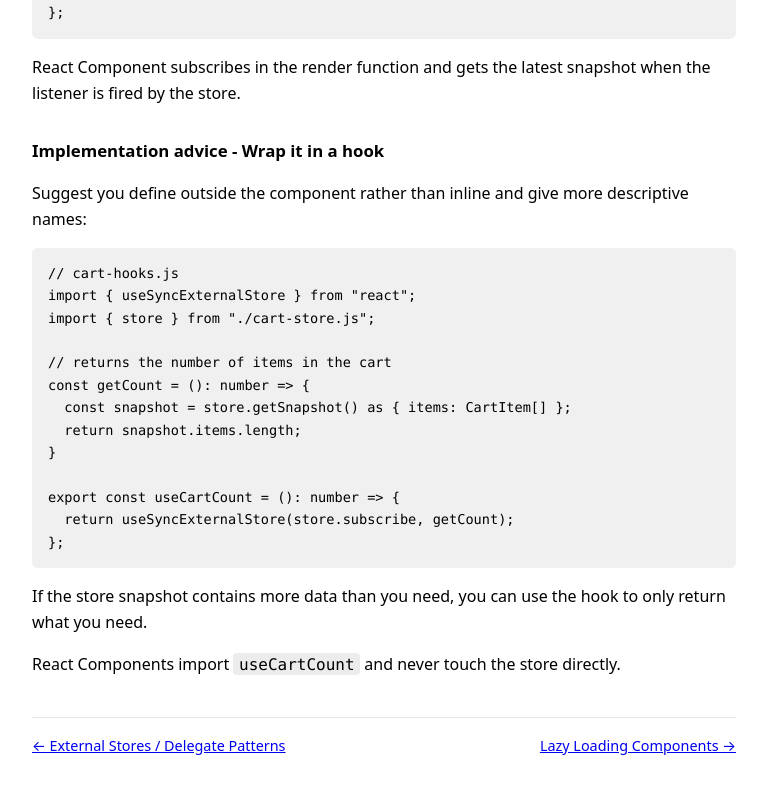
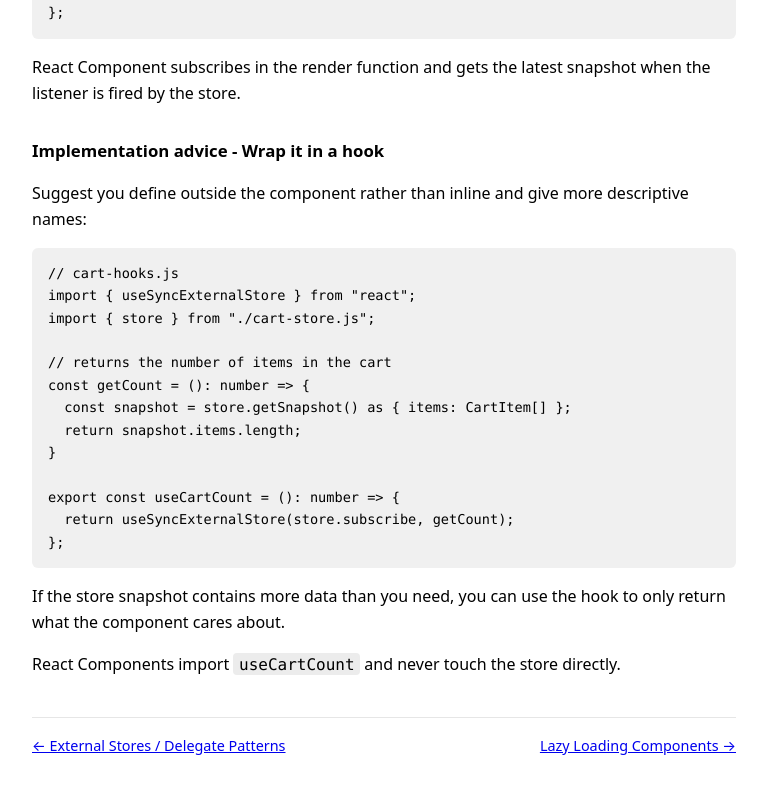
Before and after one commit to clhoultby/clh365, a website: page public/react/02-use-sync-external-store.html in a window 1280 px wide. Shown: the part 804-1597 px from the top of the page, without its empty margins (256-1023 px from the left). Drawn offline with Linux system fonts and the light colour scheme.

Commit message:
less waffle

```diff
--- a/public/react/02-use-sync-external-store.html
+++ b/public/react/02-use-sync-external-store.html
@@ -72,7 +72,7 @@ export const useCartCount = (): number => {
   return useSyncExternalStore(store.subscribe, getCount);
 };</code></pre>
 
-<p>If the store snapshot contains more data than you need, you can use the hook to only return what you need.</p>
+<p>If the store snapshot contains more data than you need, you can use the hook to only return what the component cares about.</p>
 
 <p>React Components import <code>useCartCount</code> and never touch the store directly.</p>
 
```
